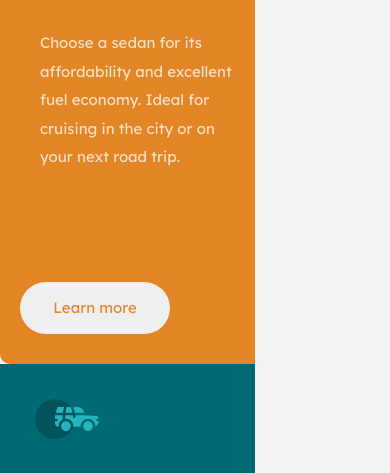
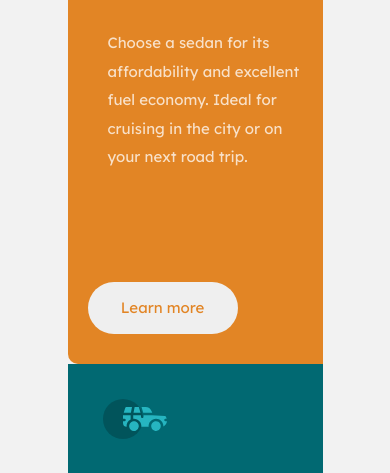
Before and after one commit to GiovanniPereira05/3-column-preview-card-component-main, a plain HTML site: page index.html in a window 390 px wide. Shown: the part 169-642 px from the top of the page. Drawn offline with Linux system fonts and the light colour scheme.

Commit message:
update mobile css

```diff
--- a/style.css
+++ b/style.css
@@ -16,7 +16,16 @@ body{
 .container{
     display: flex;
     flex-wrap: wrap;
+    justify-content: space-around;
     border-radius: 15px;
+}
+
+@media screen and (max-width: 767px) {
+    .container {
+        flex-direction: column;
+        align-items: center;
+    }
+
 }
 
 .card{
```
